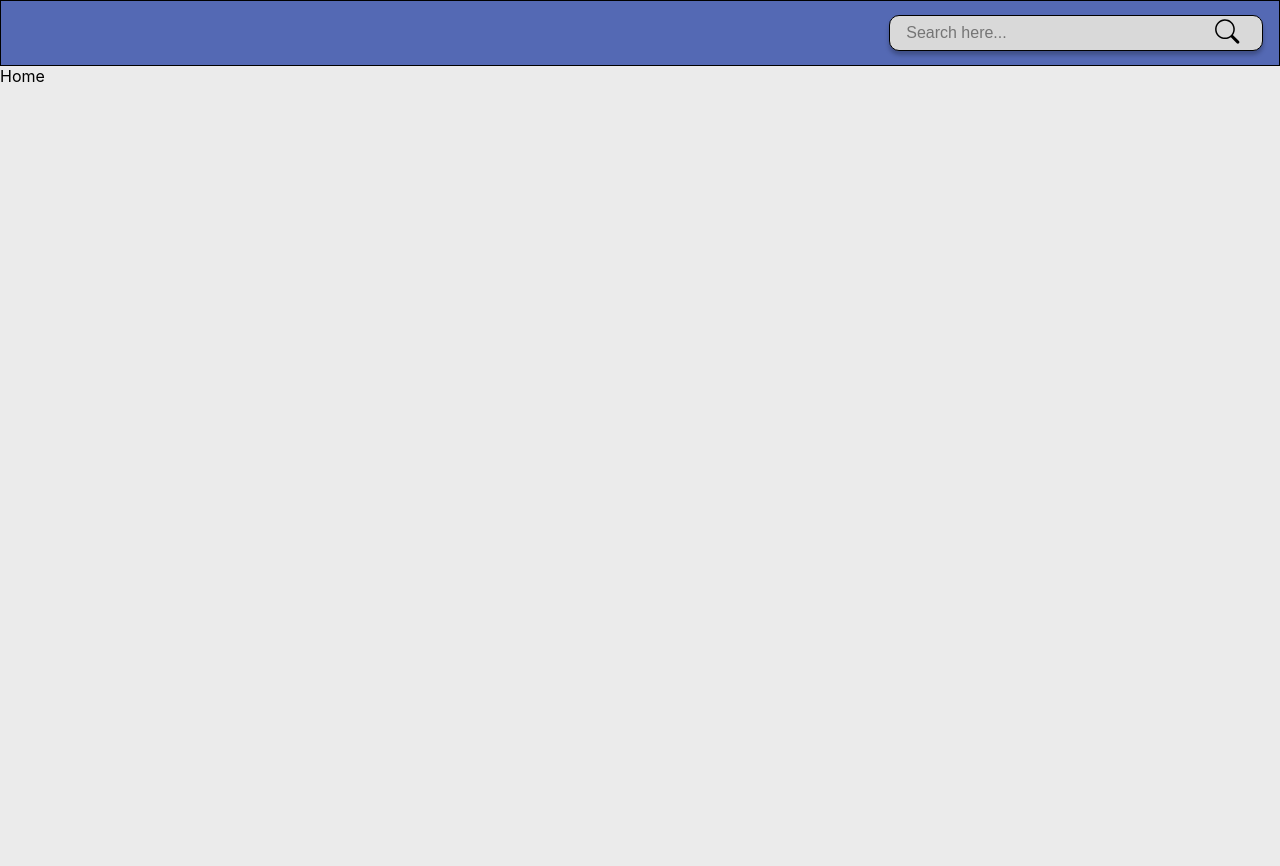
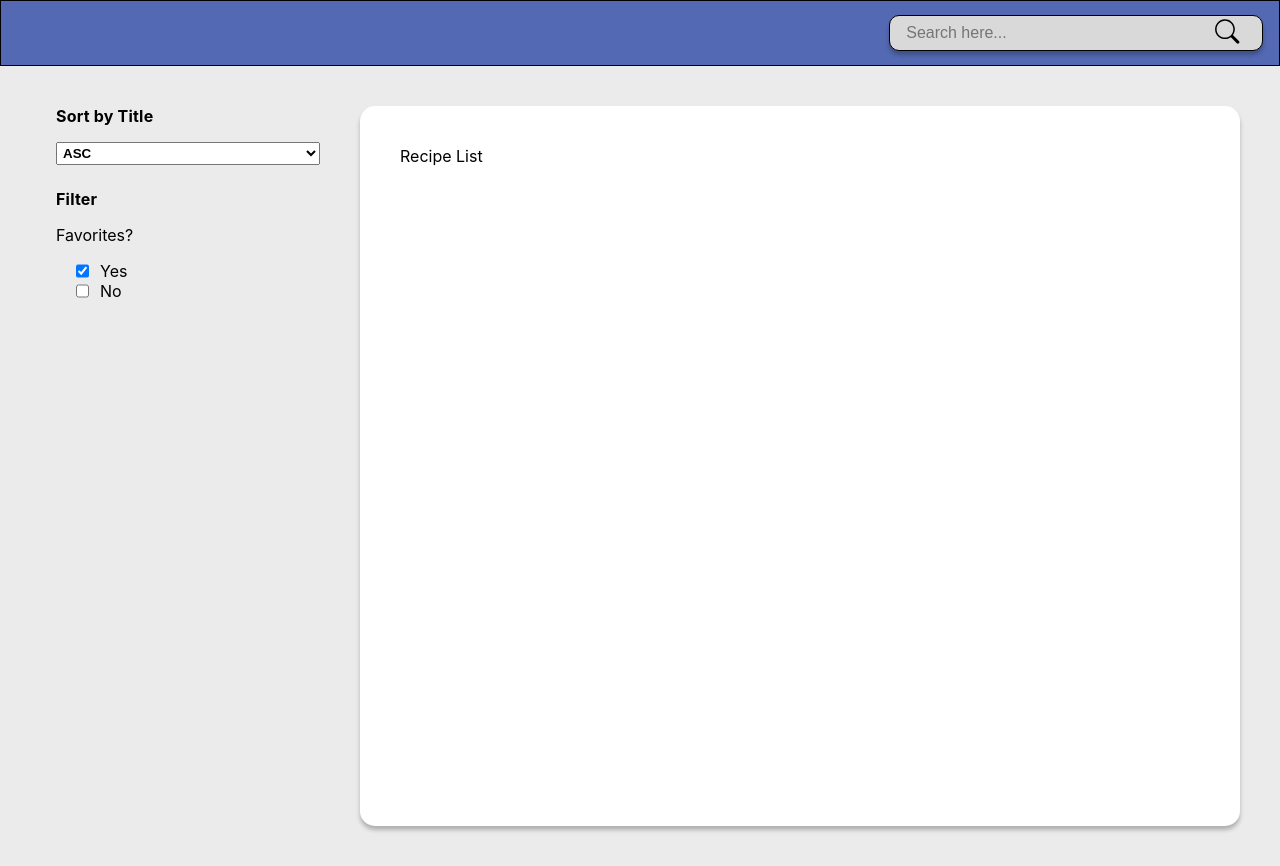
Before and after one commit to MrYious/SBC-TechExam-MarkRosario, a React (Vite) app: page / in a window 1280 px wide. Before the commit the page ends 800 px from the top, so only its background shows below. Built offline with nearby package versions, Linux system fonts and the light colour scheme.

Commit message:
Add SideBar component to Home including styles

```diff
--- /dev/null
+++ b/src/components/SideBar.tsx
@@ -0,0 +1,18 @@
+import { FilterByFavorites } from "./FilterByFavorites"
+import { SortByTitle } from "./SortByTitle"
+
+export const SideBar = () => {
+
+    return (
+        <aside id="sidebar">
+            <SortByTitle />
+
+            <div className="preference">
+                <h4>Filter</h4>
+                <div id="filterGroup">
+                    <FilterByFavorites />
+                </div>
+            </div>
+        </aside>
+    )
+}
--- a/src/pages/Home/Home.scss
+++ b/src/pages/Home/Home.scss
@@ -0,0 +1,66 @@
+main {
+    height: 100vh;
+    display: grid;
+    grid-template-columns: 1fr 3fr;
+
+    aside#sidebar {
+        box-sizing: border-box;
+        padding: 2.5rem 0 2.5rem 3.5rem;
+        display: flex;
+        flex-direction: column;
+        gap: 1.5rem;
+
+        div.preference {
+            display: flex;
+            flex-direction: column;
+            gap: 1rem;
+
+            h4 {
+                letter-spacing: 0.2px;
+                margin: 0;
+            }
+
+            select {
+                outline: none;
+                font-weight: 600;
+                padding: 2px;
+                box-sizing: border-box;
+
+                option {
+                    font-weight: 600;
+                    padding: 2px;
+                }
+            }
+
+            div#filterGroup{
+                .customRadioGroupCheckBox {
+                    display: flex;
+                    flex-direction: column;
+                    align-items: start;
+                    padding: 1rem ;
+
+                    label {
+                        display: flex;
+                        gap: 0.5rem;
+                    }
+                }
+            }
+
+        }
+
+    }
+
+    section {
+        padding: 2.5rem;
+        box-sizing: border-box;
+
+        div#recipeList {
+            height: 100%;
+            background: #FFFFFF;
+            box-shadow: 0px 4px 4px 0px #00000040;
+            border-radius: 15px;
+            padding: 2.5rem;
+            box-sizing: border-box;
+        }
+    }
+}
--- a/src/pages/Home/Home.tsx
+++ b/src/pages/Home/Home.tsx
@@ -1,9 +1,18 @@
 import './Home.scss'
+
+import { SideBar } from '../../components/SideBar';
 
 function Home() {
 
   return (
-    <>Home</>
+    <main>
+      <SideBar />
+      <section>
+        <div id='recipeList'>
+          Recipe List
+        </div>
+      </section>
+    </main>
   )
 }
 
```
